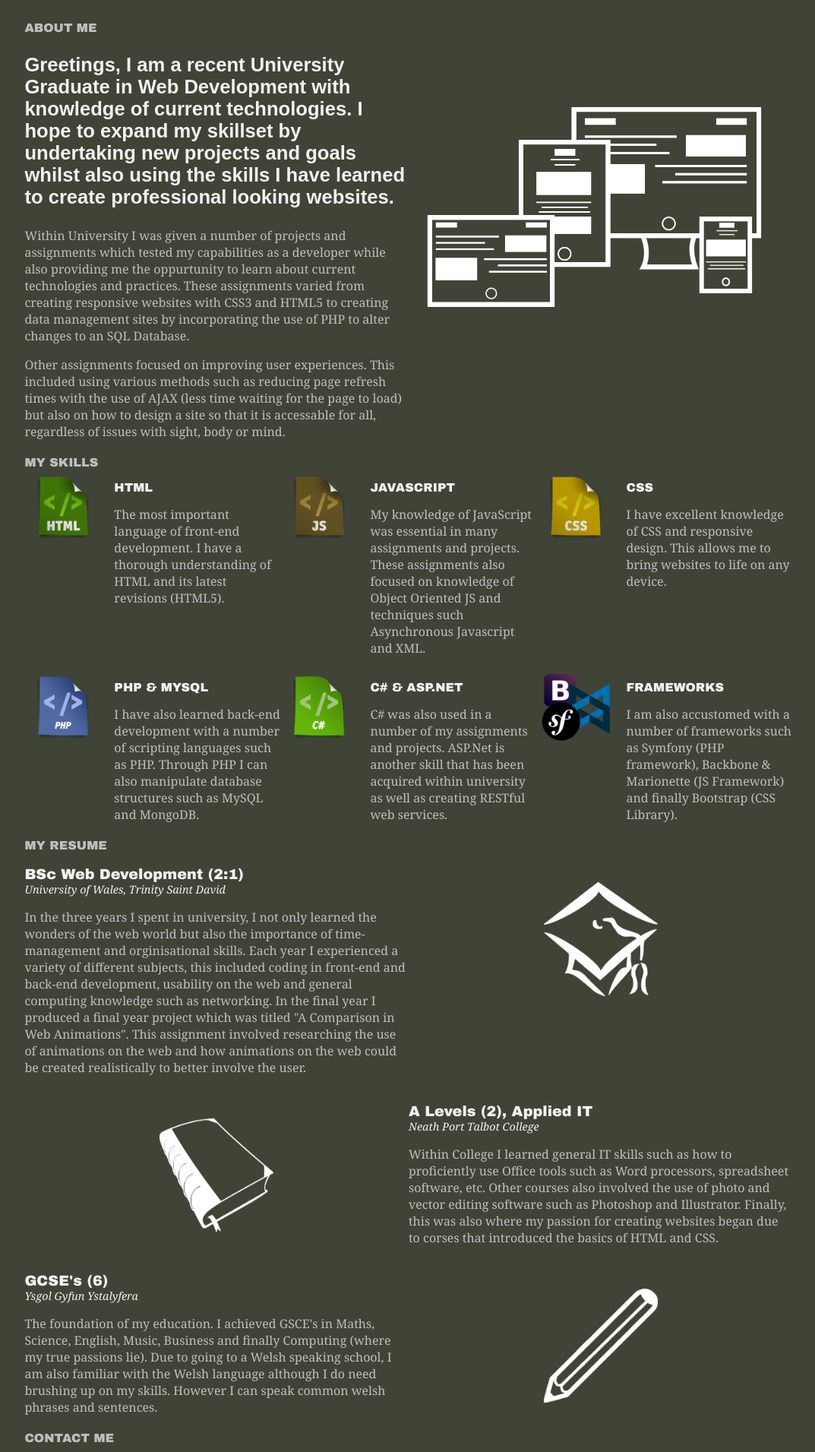
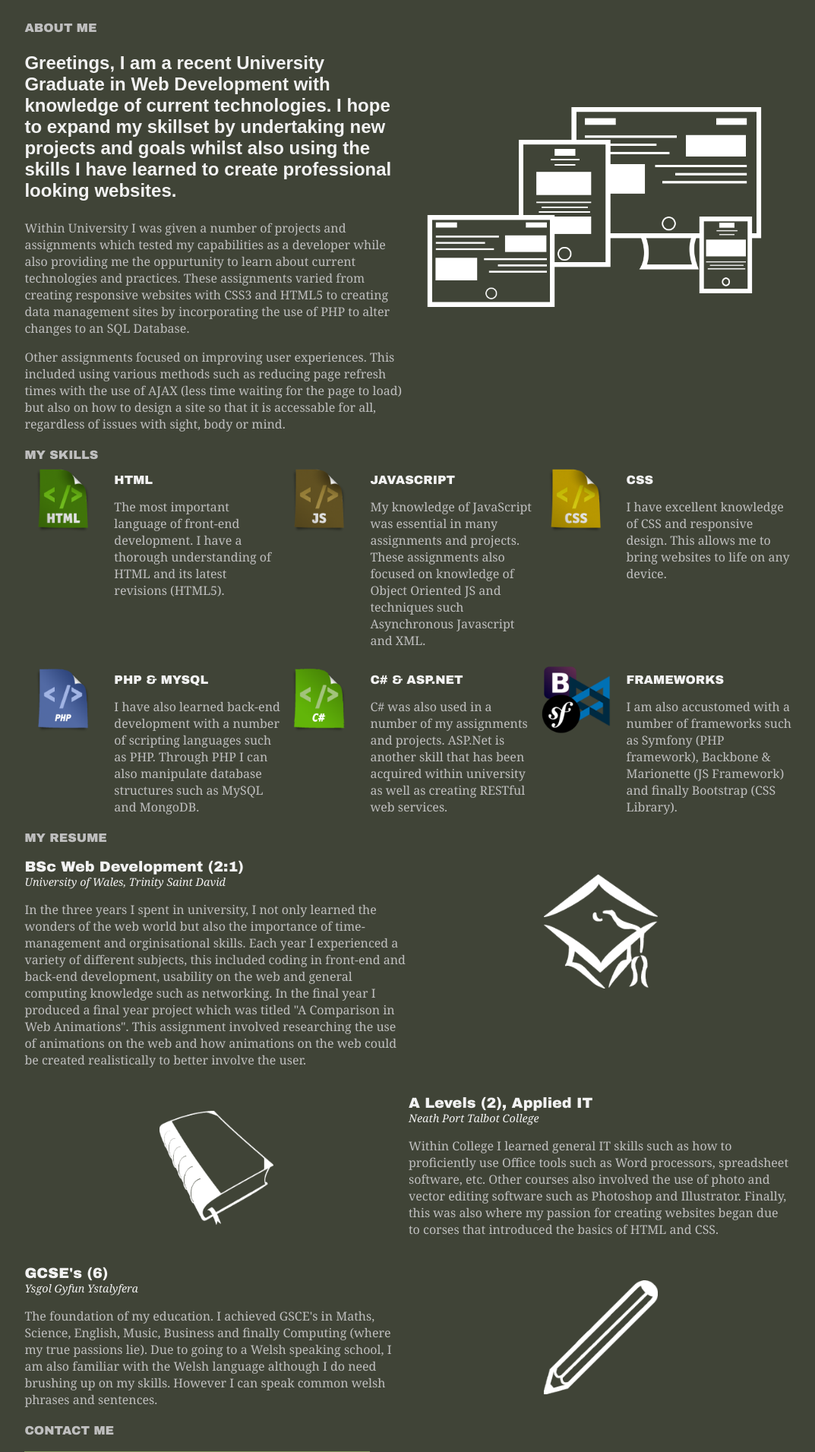
Before and after one commit to Taffro/Taffro.github.io, a PHP site: page / in a window 1280 px wide. Shown: the part 125-2036 px from the top of the page at 76% size, without its empty margins (102-1175 px from the left). Run offline with PHP 8.4, Linux system fonts and the light colour scheme; some libraries are stand-ins or nearby versions.

Commit message:
font size, h1, maps scrolling
decreased introduction font size, replaced .sectionTitle with h1,
disabled scrolling on maps

```diff
--- a/CSS/application.css
+++ b/CSS/application.css
@@ -5,6 +5,16 @@ body {
 color: #2C2C2C;
 font: normal 100% Cambria, Georgia, serif;
 background-color: #404437
+}
+
+body h1 {
+	font-family: "Arial Black", Gadget, sans-serif;
+	font-weight: bold;
+	font-size: 1em;
+	margin: 0px;
+	margin-top: 5px;
+	text-transform: uppercase;
+	color: #BFBFBF;
 }
 
 /* ============================= */
@@ -180,19 +190,9 @@ background-color: #404437
 	float: right;
 }
 
-.sectionTitle {
-	font-family: "Arial Black", Gadget, sans-serif;
-	font-weight: bold;
-	font-size: 1em;
-	margin: 0px;
-	margin-top: 5px;
-	text-transform: uppercase;
-	color: #BFBFBF;
-}
-
 .section1 .introduction {
 	font-family: "Arial";
-	font-size: 1.6em;
+	font-size: 1.5em;
 	font-weight: bold;
 }
 
--- a/JS/map.js
+++ b/JS/map.js
@@ -4,7 +4,8 @@
 	{
 	var mapProp = {
 	  center:myCenter,
-	  zoom:8,
+	  zoom:9,
+	  scrollwheel:false,
 	  mapTypeId:google.maps.MapTypeId.ROADMAP
 	  };
 
--- a/index.html
+++ b/index.html
@@ -31,7 +31,7 @@
 				</div>
 
 				<div class="column1">
-					<p class="sectionTitle">About Me</p>
+					<h1>About Me</h1>
 					<p class="introduction">Greetings, I am a recent University Graduate in Web Development with knowledge of current technologies. I hope to expand my skillset by undertaking new projects and goals whilst also using the skills I have learned to create professional looking websites.</p>
 					<p class="sub-text">
 					Within University I was given a number of projects and assignments which tested my capabilities as a developer while also providing me the oppurtunity to learn about current technologies and practices. These assignments varied from creating responsive websites with CSS3 and HTML5 to creating data management sites by incorporating the use of PHP to alter changes to an SQL Database.
@@ -48,7 +48,7 @@
 	<!-- ====== My Skills ===== -->
 	<div class="section1">
 		<div class="container1">
-			<p class="sectionTitle">My Skills</p>
+			<h1>My Skills</h1>
 			<div class="row">
 				<div class="c3-column1">
 
@@ -97,7 +97,7 @@
 	<!-- ====== My Education ===== -->
 	<div class="section1">
 		<div class="container1">
-			<p class="sectionTitle">My Resume</p>
+			<h1>My Resume</h1>
 		</div>
 		<div class="container1">
 			<div class="column2">
@@ -138,7 +138,7 @@
 	<div class="section1">
 		<div class="container1">
 			<div id="jumptocontact">
-				<p class="sectionTitle">Contact Me</p>
+				<h1>Contact Me</h1>
 			</div>
 		</div>
 		<div class="container1">
```
